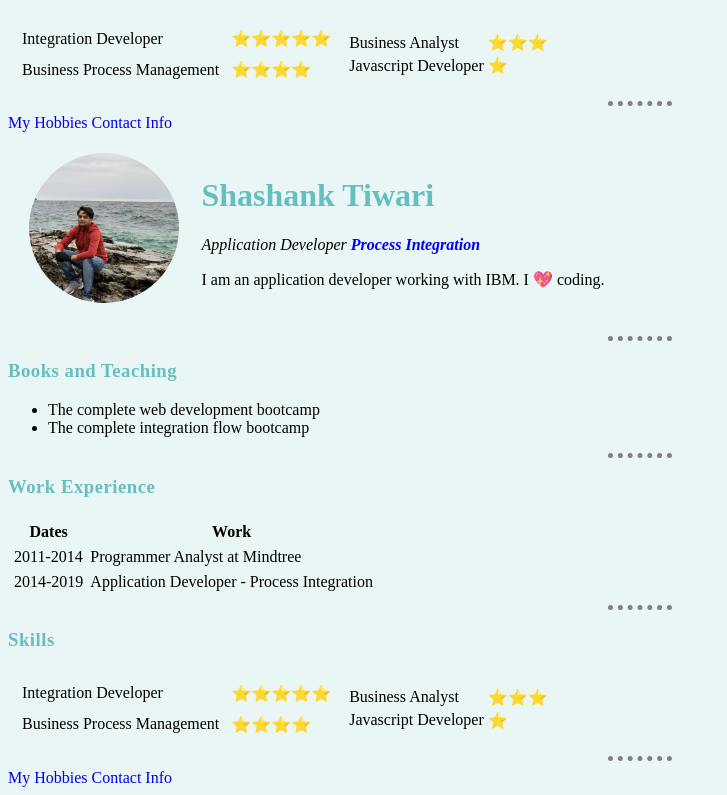
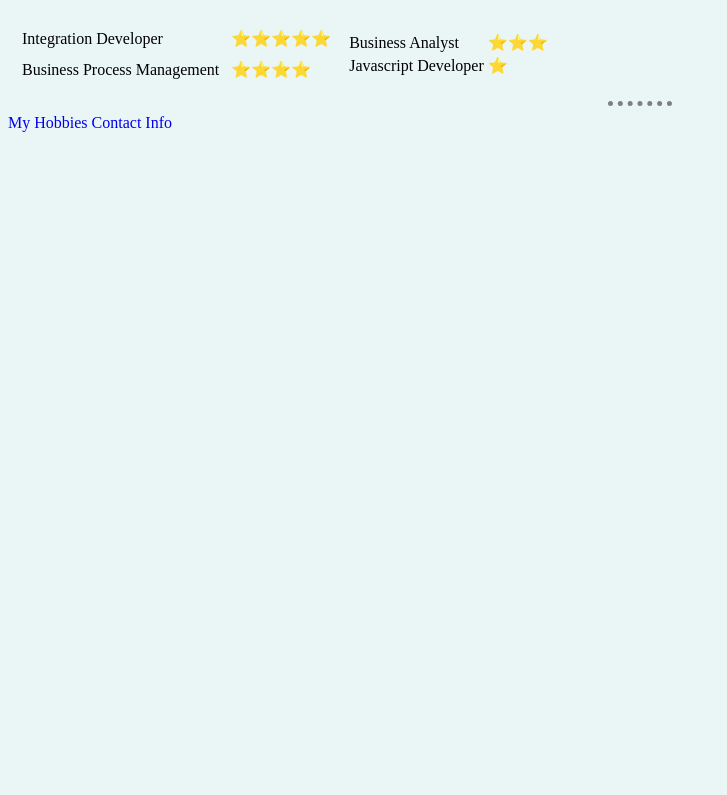
Before and after one commit to sst07-tech/cv, a plain HTML site: page index.html in a window 1280 px wide. Shown: the part 530-1325 px from the top of the page, without its empty margins (0-727 px from the left). After the commit the page ends 800 px from the top, so only its background shows below. Drawn offline with Linux system fonts and the light colour scheme.

Commit message:
Update index.html

```diff
--- a/index.html
+++ b/index.html
@@ -76,81 +76,4 @@
 
   </body>
 </html>
-<!DOCTYPE html>
-<html lang="en" dir="ltr">
-  <head>
-    <meta charset="utf-8">
-    <title>Shashank's Personal Site</title>
-    <!-- Internal CSS -->
-    <link rel="stylesheet" href="css/styles.css">
-  </head>
-  <body>
-    <!-- <img src="https://scontent.fblr1-3.fna.fbcdn.net/v/t1.0-9/45780280_2389921724355316_6974791507316310016_n.jpg?_nc_cat=106&_nc_oc=AQm3x4uyrop9XAb-B-5JSNXewKoLackSL97lmXQYMo0s1ro2IiIbGyJMlYIjrxb2E4c&_nc_ht=scontent.fblr1-3.fna&oh=db264f65466688026fdfc98f374f7656&oe=5DF1ACA1" height="250" alt="Shashank profile picture"> -->
-    <table cellspacing="20">
-      <tr>
-        <td><img src="images/shashank.jpg" height = "150" alt="Shashank profile picture"></td>
-        <td><h1>Shashank Tiwari</h1>
-        <p><em>Application Developer <strong><a href="https://www.linkedin.com/in/shashank-tiwari-12744888/">Process Integration</a></strong></em></p>
-        <p>I am an application developer working with IBM. I 💖 coding.</p></td>
-      </tr>
-    </table>
-    <hr>
-    <h3>Books and Teaching</h3>
-    <ul>
-      <li>The complete web development bootcamp</li>
-      <li>The complete integration flow bootcamp</li>
-    </ul>
-    <hr>
-    <h3>Work Experience</h3>
-    <table cellspacing="5">
-      <thead>
-        <tr>
-          <th>Dates</th>
-          <th>Work</th>
-        </tr>
-      </thead>
-      <tbody>
-        <tr>
-          <td>2011-2014</td>
-          <td>Programmer Analyst at Mindtree</td>
-        </tr>
-        <tr>
-          <td>2014-2019</td>
-          <td>Application Developer - Process Integration</td>
-        </tr>
-      </tbody>
-    </table>
-    <hr>
-    <h3>Skills</h3>
-    <table>
-      <tr>
-        <td><table cellspacing="10">
-          <tr>
-            <td>Integration Developer</td>
-            <td>⭐⭐⭐⭐⭐</td>
-          </tr>
-          <tr>
-            <td>Business Process Management</td>
-            <td>⭐⭐⭐⭐</td>
-          </tr>
-
-        </table></td>
-        <td><table>
-
-          <tr>
-            <td>Business Analyst</td>
-            <td>⭐⭐⭐</td>
-          </tr>
-          <tr>
-            <td>Javascript Developer</td>
-            <td>⭐</td>
-          </tr>
-        </table></td>
-      </tr>
-    </table>
-    <hr>
-    <a href="hobbies.html">My Hobbies</a>
-    <a href="contact.html">Contact Info</a>
-
-  </body>
 </html>
```
